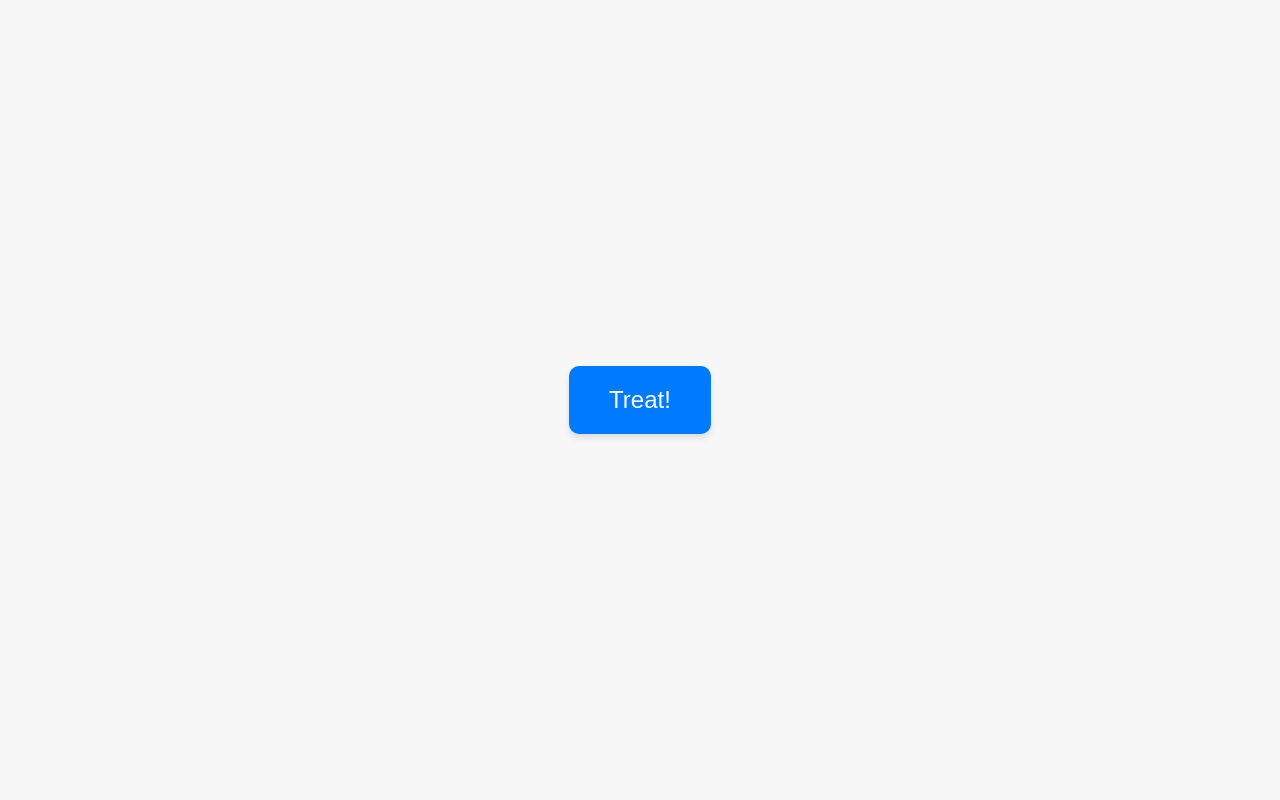
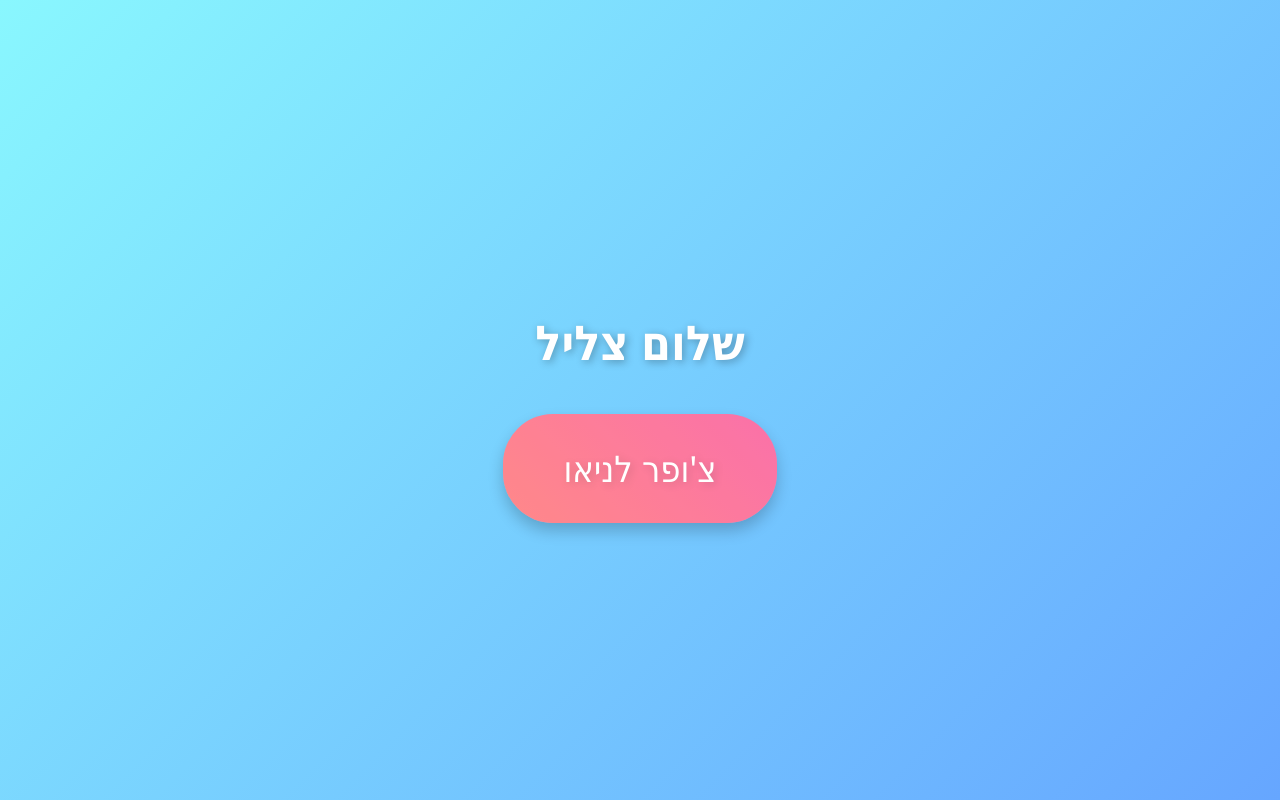
Before and after one commit to omeriko9/AveryBadDogTreatDispencer, a plain HTML site: page DogTreat/Website/index.html in a window 1280 px wide. Drawn offline with Linux system fonts and the light colour scheme.

```diff
--- a/DogTreat/Website/index.html
+++ b/DogTreat/Website/index.html
@@ -1,40 +1,101 @@
 <!DOCTYPE html>
-<html lang="en">
+<html lang="he">
 <head>
     <meta charset="UTF-8">
     <meta name="viewport" content="width=device-width, initial-scale=1.0">
-    <title>Treat Button</title>
+    <title>שלום צליל</title>
     <style>
         body {
             margin: 0;
             display: flex;
+            flex-direction: column;
             justify-content: center;
             align-items: center;
             height: 100vh;
-            font-family: Arial, sans-serif;
-            background-color: #f7f7f7;
+            font-family: 'Segoe UI', Tahoma, Geneva, Verdana, sans-serif;
+            background: linear-gradient(135deg, #89f7fe, #66a6ff);
+            color: #333;
+            text-align: center;
         }
+
+        h1 {
+            font-size: 48px;
+            margin-bottom: 40px;
+            color: #fff;
+            text-shadow: 2px 2px 8px rgba(0, 0, 0, 0.3);
+        }
+
         button {
-            padding: 20px 40px;
-            font-size: 24px;
+            all: unset; /* Resets all browser-specific styles for button */
+            display: inline-block;
+            padding: 30px 60px;
+            font-size: 36px;
+            font-family: inherit; /* Ensures the button uses the same font as the body */
             color: #fff;
-            background-color: #007BFF;
-            border: none;
-            border-radius: 10px;
+            background: linear-gradient(45deg, #ff6b6b, #f94d94);
+            border-radius: 50px;
             cursor: pointer;
-            box-shadow: 0 4px 6px rgba(0, 0, 0, 0.1);
-            transition: background-color 0.3s, transform 0.2s;
+            box-shadow: 0 8px 15px rgba(0, 0, 0, 0.2);
+            transition: all 0.3s ease-in-out;
+            position: relative;
+            overflow: hidden;
+            text-align: center;
         }
+
         button:hover {
-            background-color: #0056b3;
+            background: linear-gradient(45deg, #f94d94, #ff6b6b);
+            transform: translateY(-5px);
+            box-shadow: 0 12px 20px rgba(0, 0, 0, 0.3);
         }
+
         button:active {
-            transform: scale(0.98);
+            transform: scale(0.95);
+            box-shadow: 0 4px 6px rgba(0, 0, 0, 0.2);
+        }
+
+        button::before {
+            content: '';
+            position: absolute;
+            top: 0;
+            left: -75%;
+            width: 200%;
+            height: 100%;
+            background: rgba(255, 255, 255, 0.2);
+            transform: skewX(-45deg);
+            transition: all 0.6s ease-in-out;
+        }
+
+        button:hover::before {
+            left: 150%;
+        }
+
+        button span {
+            font-family: inherit; /* Ensures the span inherits the same font */
+            text-shadow: 2px 2px 8px rgba(0, 0, 0, 0.2);
+        }
+
+        @keyframes pop {
+            0% {
+                transform: scale(1);
+            }
+            50% {
+                transform: scale(1.2);
+            }
+            100% {
+                transform: scale(1);
+            }
+        }
+
+        button:active span {
+            animation: pop 0.3s ease-in-out;
         }
     </style>
 </head>
-<body>
-    <button id="treatButton">Treat!</button>
+<body dir="rtl">
+    <h1>שלום צליל</h1>
+    <button id="treatButton">
+        <span>צ'ופר לניאו</span>
+    </button>
 
     <script>
         document.getElementById('treatButton').addEventListener('click', function () {
```
Also changed, not shown: 1 other file.
